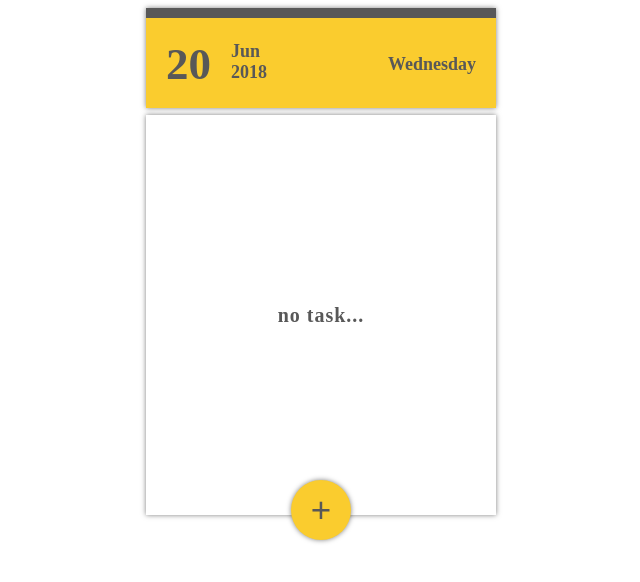
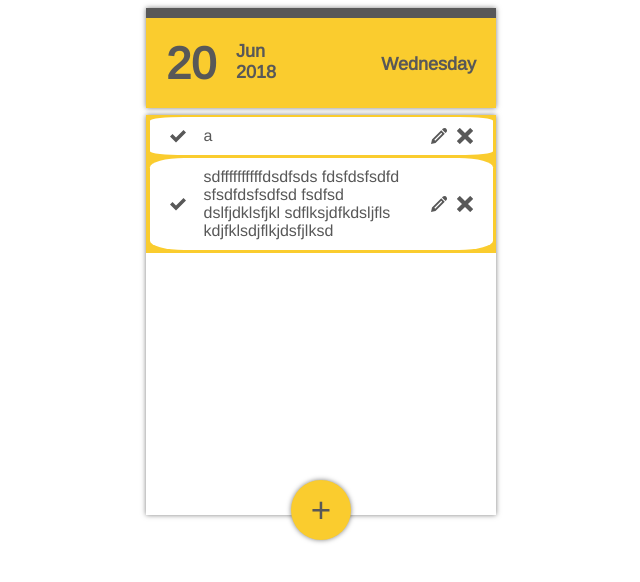
Before and after one commit to Jade-Figurine/To-do-list, a plain HTML site: page index.html in a window 1280 px wide. Shown: the whole page, without its empty margins (319-959 px from the left). Drawn offline with nearby package versions, Linux system fonts and the light colour scheme.

Commit message:
add elements inside body

```diff
--- a/index.html
+++ b/index.html
@@ -4,6 +4,7 @@
 	<meta charset="UTF-8">
 	<title>To do list</title>
 	<link rel="stylesheet" href="styles.css">
+	<link href="https://fonts.googleapis.com/css?family=Arimo" rel="stylesheet">
 </head>
 <body>
 	<div class="wrapper">
@@ -16,9 +17,27 @@
 			<div class="day"></div>
 		</header>
 	<section class="body-list">
-		<p class="task">no task...</p>
+		<!-- <p class="task">no task...</p> -->
+		<ul class="list">
+			<li class="item">
+				<span class="check"></span>
+				<p class="inputValue">a</p>
+				<span class="edit"></span>
+				<span class="delete"></span>
+		</li>
+			<li class="item"><span class="check"></span>
+			<p class="inputValue">
+				sdffffffffffdsdfsds fdsfdsfsdfd sfsdfdsfsdfsd fsdfsd dslfjdklsfjkl sdflksjdfkdsljfls kdjfklsdjflkjdsfjlksd
+			</p>
+			<span class="edit"></span>
+			<span class="delete"></span>
+			</li>
+		</ul>
+
+		<!-- <form></form> -->
 	</section>
 	<button class="btn">+</button>
+
 </div>
 
 
--- a/script.js
+++ b/script.js
@@ -14,4 +14,53 @@ window.addEventListener('load', function(){
 	dateY.innerHTML = date.getFullYear();
 	dateD.innerHTML = dayName[date.getDay()];
 
+
+
+	/*=====CREATE LIST======*/
+
+	const btn = document.querySelector('.btn');
+	const p_noTask = document.querySelector('.task');
+	const bodyList = document.querySelector('.body-list');
+	const form = document.querySelector('form');
+	const list = document.querySelector('.list');
+
+	// CREATE ELEMENTS BY CLICK
+
+	btn.addEventListener('click', function(e){
+		// remove <p>no task...</p>
+		p_noTask.style.display='none';
+
+		//check for availability addInputs
+		if(form.hasChildNodes(document.querySelector('addInput'))){
+			let children = form.childNodes;
+			for(let i = 0; i < children.length; i++){
+				let saveValue = children[i].value;
+
+				// create tag 'li' for 'ul.list'
+				const task = document.createElement('input');
+
+				// implement new element in 'ul.list'
+				list.appendChild(task);
+
+				// add CSS for new element
+				task.classList.add('item');
+
+			}
+		}
+
+		// create elements for list
+		const addInput = document.createElement('input');
+
+		// implement new elements
+		form.appendChild(addInput).focus();
+
+		// add CSS for new elements
+		form.classList.add('form');
+		addInput.classList.add('addInput');
+
+	});
+
+	// FIX NEW ELEMENTS
+
+
 });
--- a/styles.css
+++ b/styles.css
@@ -1,6 +1,19 @@
+body{
+	font-family: 'Arimo', sans-serif;
+}
+
 header{
 	display: flex;
 	padding: 20px;
+}
+
+form, ul{
+	display: none;
+}
+
+p{
+	padding:0;
+	margin: 0;
 }
 
 .wrapper{
@@ -46,6 +59,7 @@ header{
 
 .body-list{
 	display: flex;
+	flex-direction: column;
 	height: 400px;
 	width: 100%;
 	margin-top: 5px;
@@ -78,3 +92,77 @@ header{
     box-shadow: 0 0 5px rgba(0,0,0,0.5);
     cursor: pointer;
 }
+
+.form{
+	display: flex;
+	flex-direction: column;
+	justify-content: center;
+	align-items: center;
+	width:100%;
+}
+
+/*+++++++++++ADD BY JS +++++++++++++*/
+
+.addInput{
+	width:60%;
+	border:none;
+	box-shadow: 0 10px 12px -4px rgba(0,0,0,0.5);
+}
+
+.list{
+	display: block;
+	width:100%;
+	margin:0;
+	padding:0;
+	background-color: #FACC2E;
+	list-style: none;
+}
+
+.item{
+	display: flex;
+	justify-content: flex-start;
+	align-items:center;
+	flex: 0 0 auto;
+	background-color: #FFFFFF;
+	width: 98%;
+	margin:0 auto;
+	margin-top: 2px;
+	margin-bottom: 3px;
+	padding:10px 20px;
+	box-sizing:border-box;
+	border-radius: 10%;
+
+}
+
+.check, .edit, .delete{
+	display: block;
+	width: 16px;
+	height: 16px;
+	background-repeat: no-repeat;
+}
+
+.check{
+	background-image: url('images/checkmark.svg');
+	margin-right: 18px;
+}
+
+.edit{
+	margin-left: auto;
+	background-image: url('images/pencil.svg');
+	margin-right: 10px;
+}
+
+.delete{
+	background-image: url('images/cross.svg')
+}
+
+
+.check:hover, .edit:hover, .delete:hover{
+	opacity: 0.8;
+}
+
+.inputValue{
+	color:#585858;
+	min-width: 0;
+	max-width: 200px;
+}
```
Also changed, not shown: images/checkmark.svg (added), images/cross.svg (added), images/pencil.svg (added).
